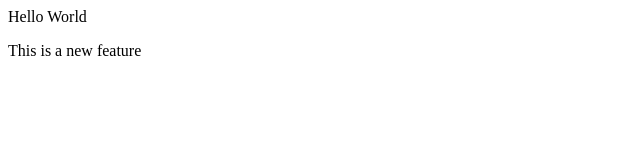
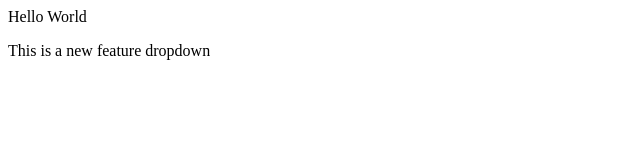
Before and after one commit to ShardulSharma23/localdemorepo, a plain HTML site: page index.html in a window 1280 px wide. Shown: the full height of the page, 0-640 px from the left. Drawn offline with Linux system fonts and the light colour scheme.

Commit message:
add dropdown

```diff
--- a/index.html
+++ b/index.html
@@ -5,7 +5,7 @@
             Hello World
         </p>
         <p>
-            This is a new feature
+            This is a new feature dropdown
         </p>
     </body>
 </html>
```
